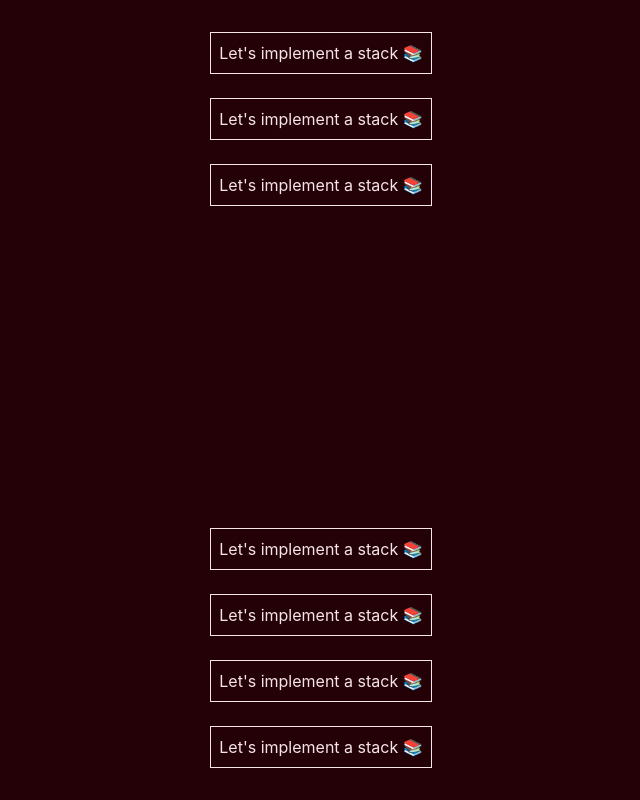
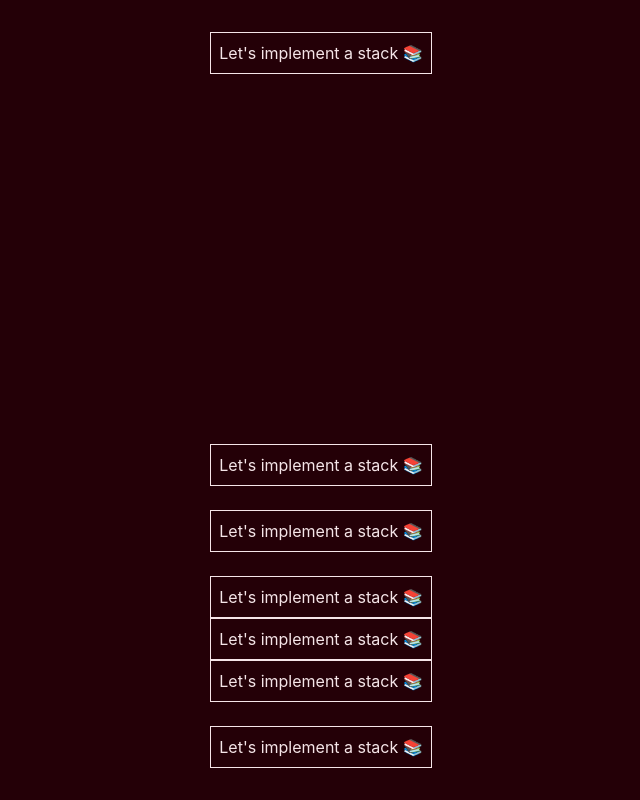
Before and after one commit to razsbg/every-layout-react-flavour, a React (Create React App) app: page / in a window 1280 px wide. Shown: the whole page, without its empty margins (319-959 px from the left). Built offline with nearby package versions, Linux system fonts and the light colour scheme.

Commit message:
convert <Stack/> to styled-components

```diff
--- a/package.json
+++ b/package.json
@@ -9,6 +9,7 @@
     "react": "^17.0.2",
     "react-dom": "^17.0.2",
     "react-scripts": "4.0.3",
+    "styled-components": "^5.3.3",
     "web-vitals": "^1.0.1"
   },
   "scripts": {
--- a/src/App.js
+++ b/src/App.js
@@ -7,7 +7,7 @@ function App() {
   return (
     <div className="App">
       <main>
-        <Stack recursive splitAfter={3}>
+        <Stack splitAfter={1}>
           <p>Let's implement a stack 📚</p>
           <p>Let's implement a stack 📚</p>
           <p>Let's implement a stack 📚</p>
--- a/src/components/Stack/Stack.css
+++ /dev/null
@@ -1,9 +0,0 @@
-.stack {
-  display: flex;
-  flex-direction: column;
-  justify-content: flex-start;
-}
-
-.stack > * + * {
-  margin-top: 1.5rem;
-}
--- a/src/components/Stack/Stack.jsx
+++ b/src/components/Stack/Stack.jsx
@@ -1,50 +1,33 @@
 import * as React from "react";
-
-import "./Stack.css";
+import styled from "styled-components";
 
 export function Stack({ children, space = "var(--space)", recursive = false, splitAfter = null }) {
-  const ref = React.useRef(null);
-
-  React.useEffect(() => {
-    const id = `Stack-${space}${recursive}${splitAfter}`;
-    ref.current.dataset.i = id;
-
-    if (!document.getElementById(id)) {
-      injectStyleElement();
+  const StyledDiv = styled.div`
+    & {
+      display: flex;
+      flex-direction: column;
+      justify-content: flex-start;
     }
 
-    function injectStyleElement() {
-      const styleElement = document.createElement("style");
-      styleElement.id = id;
-      styleElement.innerHTML = `
-        [data-i="${id}"] ${recursive ? "" : " >"} * + *{
-          margin-top: ${space};
-        }
+    & > * + * {
+      margin-top: 1.5rem;
+    }
 
-        ${
-          splitAfter
-            ? `
-          [data-i="${id}"]:only-child {
-            height: 100%;
-          }
+    ${recursive ? "&" : "& >"} * + * {
+      margin-top: ${space};
+    }
 
-          [data-i="${id}"] > :nth-child(${splitAfter}) {
-            margin-bottom: auto;
-          }
-        `
-            : ``
-        }
-      `
-        .replace(/\s\s+/g, " ")
-        .trim();
+    ${splitAfter &&
+    `
+    &:only-child {
+      height: 100%;
+    }
 
-      document.head.appendChild(styleElement);
+    & > :nth-child(${splitAfter}) {
+      margin-bottom: auto;
     }
-  }, []);
+  `}
+  `;
 
-  return (
-    <div ref={ref} className="stack">
-      {children}
-    </div>
-  );
+  return <StyledDiv>{children}</StyledDiv>;
 }
```
Also changed, not shown: 2 other files (tests, documents, lock files or other folders).
